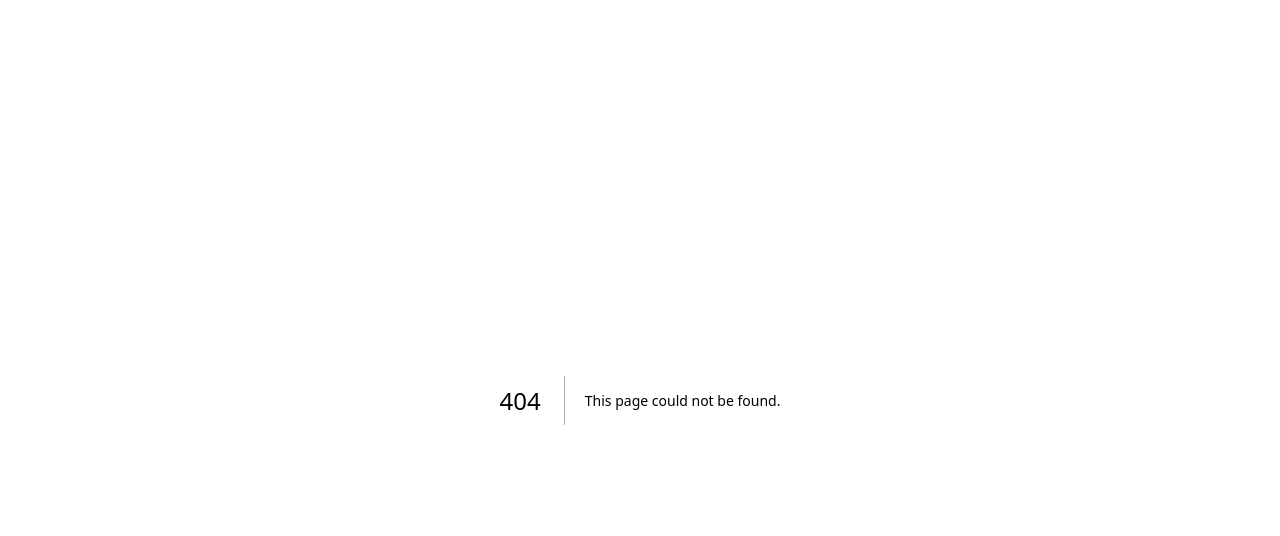
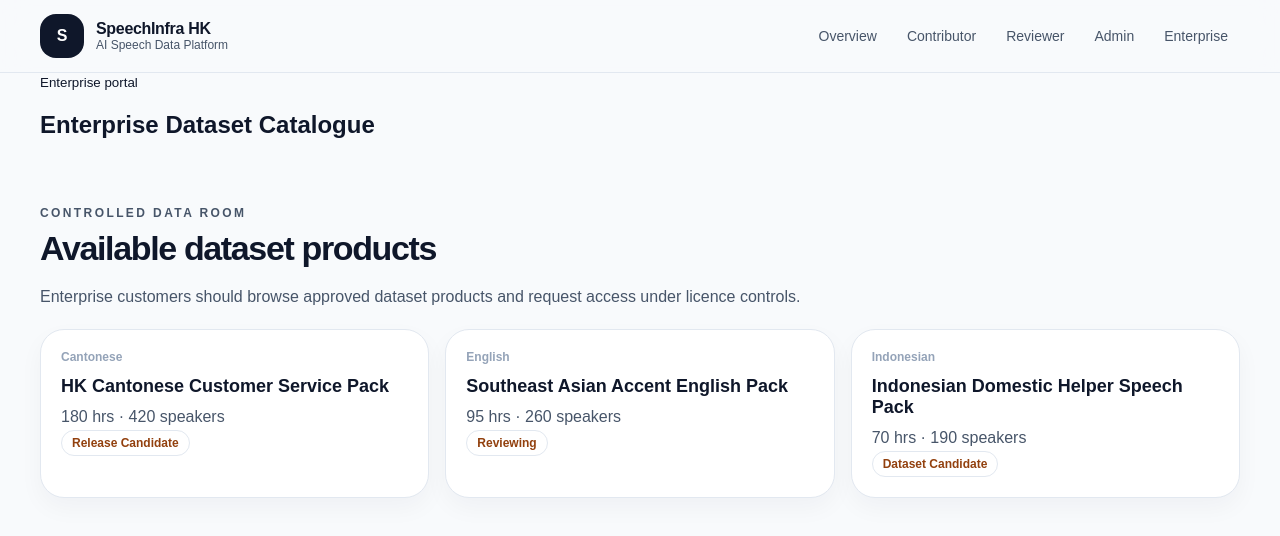
Before and after one commit to Zvezdaivan/alphaUAT, a Next.js app: page /enterprise/datasets in a window 1280 px wide. Before the commit this address had no page. Shown: the top 536 px of the page. Built offline with nearby package versions, Linux system fonts and the light colour scheme.

Commit message:
Add enterprise dataset catalogue route

```diff
--- /dev/null
+++ b/app/enterprise/datasets/page.tsx
@@ -0,0 +1,24 @@
+import Link from "next/link";
+import { AppShell, Section, StatusBadge } from "@/components/shell";
+import { enterpriseDatasets } from "@/lib/mock-data";
+
+export default function EnterpriseDatasetsPage() {
+  return (
+    <AppShell title="Enterprise Dataset Catalogue" subtitle="Enterprise portal">
+      <Section eyebrow="Controlled data room" title="Available dataset products" description="Enterprise customers should browse approved dataset products and request access under licence controls.">
+        <div className="threeColumn">
+          {enterpriseDatasets.map((dataset) => (
+            <Link key={dataset.id} href={`/enterprise/datasets/${dataset.id}`} className="card actionCard">
+              <div className="cardNumber">{dataset.language}</div>
+              <h3>{dataset.name}</h3>
+              <p>{dataset.hours} · {dataset.speakers} speakers</p>
+              <div className="taskMeta">
+                <StatusBadge status={dataset.status} />
+              </div>
+            </Link>
+          ))}
+        </div>
+      </Section>
+    </AppShell>
+  );
+}
```
